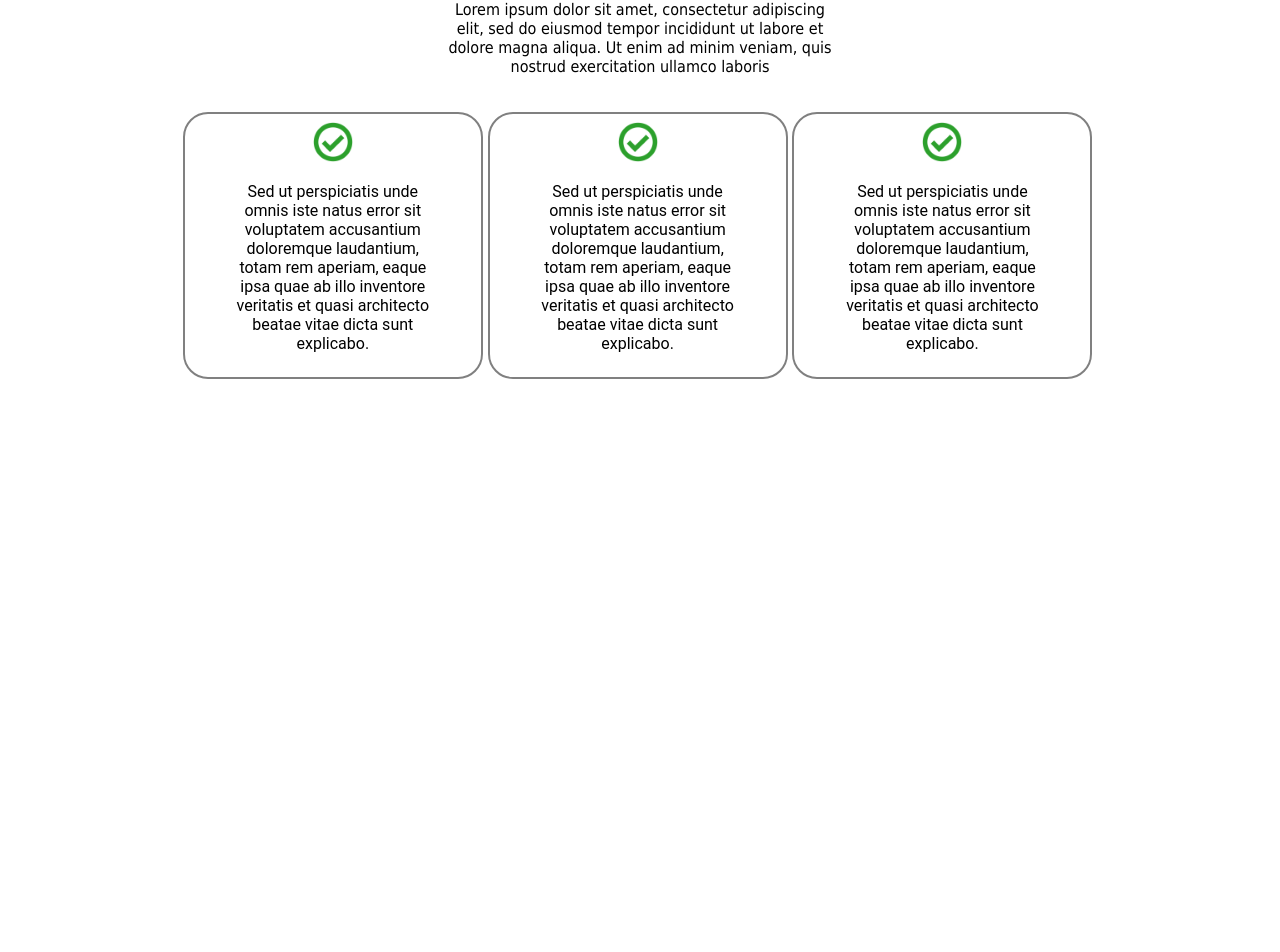
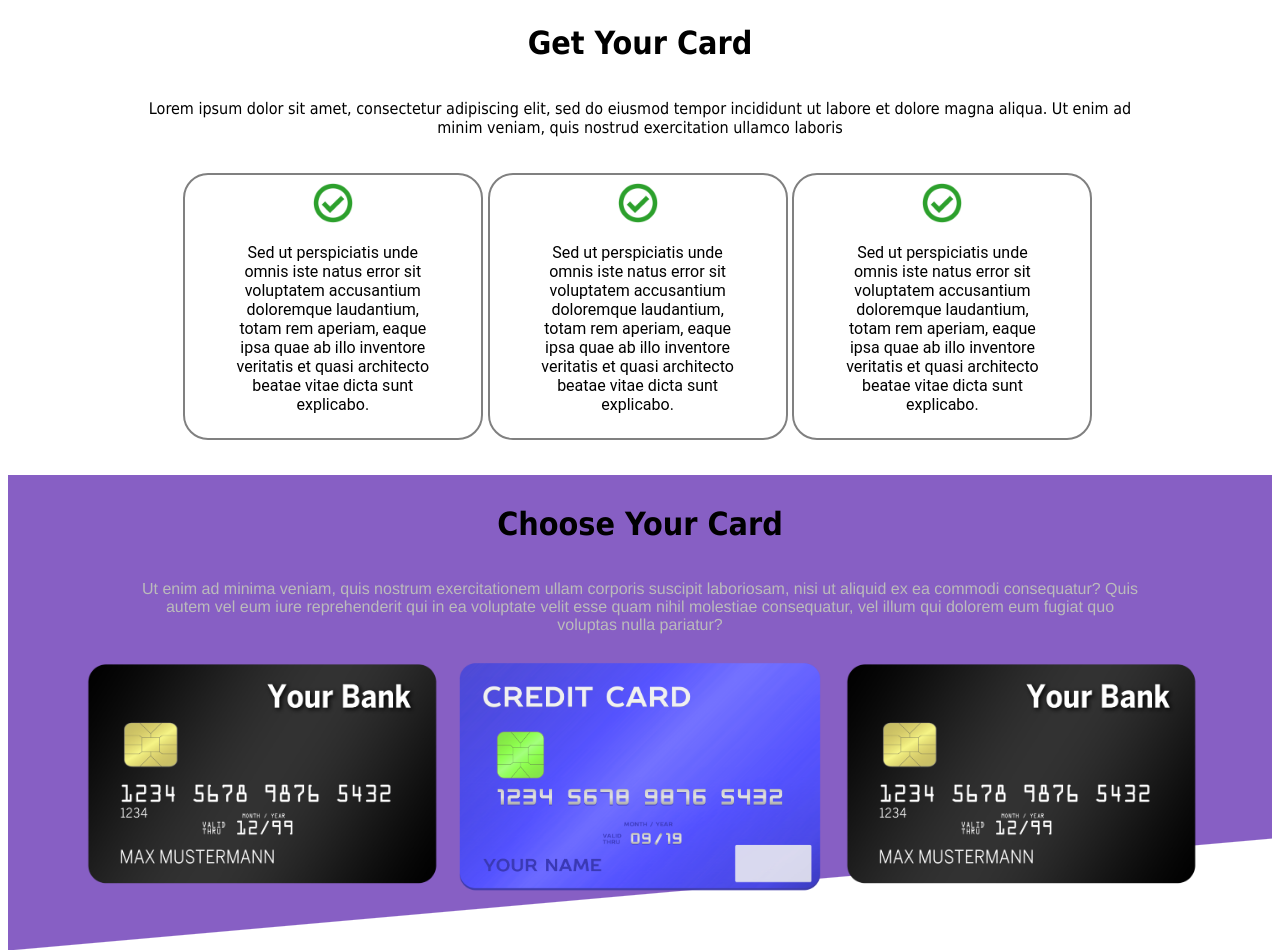
Before and after one commit to mecoccaro/VenemergenciasTest, a Vue app in the folder client/: page / in a window 1280 px wide. Shown: the part 870-1822 px from the top of the page. Before the commit the page ends 1262 px from the top, so only its background shows below. Built offline with nearby package versions, Linux system fonts and the light colour scheme.

Commit message:
Agregado panel de tarjetas

```diff
--- a/client/src/components/card.vue
+++ b/client/src/components/card.vue
@@ -19,7 +19,7 @@ export default {
   font-family: Tahoma;
 }
 p{
-  width: 400px;
+  width: 80%;
   display: inline-block;
 }
 </style>
--- /dev/null
+++ b/client/src/components/carousel.vue
@@ -0,0 +1,42 @@
+<template>
+  <div class="carousel">
+    <h1 id="choose">Choose Your Card</h1>
+    <p>Ut enim ad minima veniam, quis nostrum exercitationem ullam corporis suscipit laboriosam, nisi ut aliquid ex ea commodi consequatur? Quis autem vel eum iure reprehenderit qui in ea voluptate velit esse quam nihil molestiae consequatur, vel illum qui dolorem eum fugiat quo voluptas nulla pariatur?</p>
+    <div class="tarjetas">
+      <img class="tdc-varias" src="../assets/credit_card_PNG207.png">
+      <img class="tdc-varias" src="../assets/credit_card_PNG78.png">
+      <img class="tdc-varias" src="../assets/credit_card_PNG207.png">
+    </div>
+  </div>
+</template>
+
+<script>
+export default {
+name: "carousel"
+}
+</script>
+
+<style scoped>
+p{
+  width: 80%;
+  display: inline-block;
+  color: #BBBBBB;
+}
+#choose{
+  color: black;
+  font-family: Tahoma;
+  padding-top: 30px;
+}
+.tdc-varias{
+  width: 30%;
+}
+.carousel{
+  background:
+      linear-gradient(to bottom right, #875fc4 50%, transparent 50.5%) no-repeat bottom,
+      linear-gradient(0deg, #875fc4, #875fc4) no-repeat top;
+  color: white;
+  padding-bottom: 3em;
+  background-size: 100% 7em, 100% calc(100% - 7em)
+}
+
+</style>
--- a/client/src/components/navbar.vue
+++ b/client/src/components/navbar.vue
@@ -56,4 +56,6 @@ a.boton1:hover{
     display:block;
     }
 }
+
+
 </style>
--- a/client/src/views/Home.vue
+++ b/client/src/views/Home.vue
@@ -13,6 +13,9 @@
     <div style="margin-top: 20px">
       <tabscenter></tabscenter>
     </div>
+    <div style="margin-top: 30px">
+      <carousel></carousel>
+    </div>
   </div>
 
 </template>
@@ -22,6 +25,7 @@ import navbar from "@/components/navbar";
 import toptext from "@/components/toptext";
 import card from "@/components/card";
 import tabscenter from "@/components/tabscenter";
+import carousel from "@/components/carousel";
 
 export default {
   name: 'Home',
@@ -29,20 +33,22 @@ export default {
     navbar,
     toptext,
     card,
-    tabscenter
+    tabscenter,
+    carousel
   }
 }
 </script>
 <style>
 .top{
-
   border-top-color: rgb(150,118,238);
   background: rgb(150,118,238);
   background: linear-gradient(90deg, rgba(150,118,238,1) 0%, rgba(122,56,200,1) 35%, rgba(140,7,246,1) 100%);
+  border-radius: 0 0 35% 35%;
+
 }
 
 #tdc{
-  width: 500px;
+  width: 50%;
   justify-content: center;
 }
 </style>
```
Also changed, not shown: client/src/components/HelloWorld.vue (deleted, +0 -58 lines), client/src/assets/credit_card_PNG207.png (added), client/src/assets/credit_card_PNG78.png (added).
